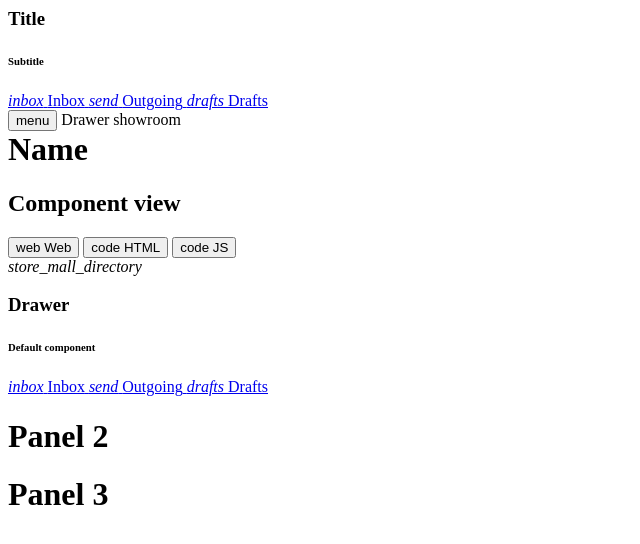
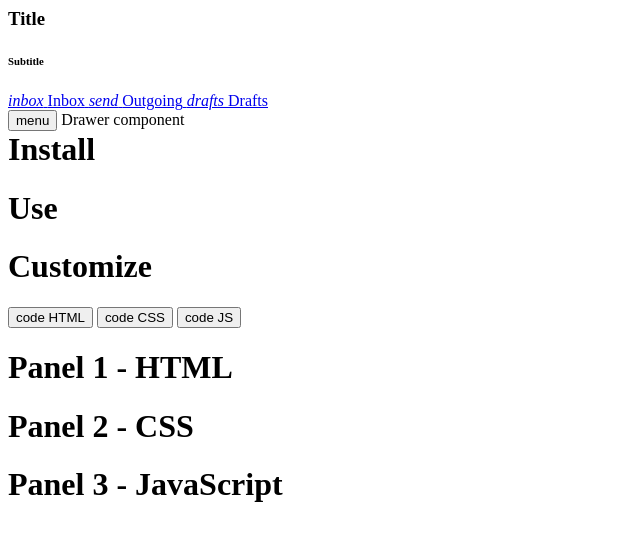
Before and after one commit to faelplg/drawer-component-demo, a website: page index.html in a window 1280 px wide. Shown: the whole page, without its empty margins (0-640 px from the left). Drawn offline with Linux system fonts and the light colour scheme.

Commit message:
3 files modified

```diff
--- a/components/top-app-bar/top-app-bar.component.js
+++ b/components/top-app-bar/top-app-bar.component.js
@@ -12,7 +12,7 @@ export default class TopAppBar {
    *
    */
   constructor(_key) {
-    this.component = MDCTopAppBar.attachTo(document.getElementById(_key));
+    this.component = MDCTopAppBar.attachTo(document.querySelector(_key));
   }
 
   log() {
--- a/index.html
+++ b/index.html
@@ -1,11 +1,14 @@
-<!-- Drawer element -->
-<aside id="main__drawer" class="mdc-drawer mdc-drawer--modal">
+<!-- @use {component} Drawer. - Drawer for app navigation. -->
+<aside id="example-drawer__component" class="mdc-drawer mdc-drawer--modal">
+  <!-- @section Header - Title and subtitle. -->
 	<div class="mdc-drawer__header">
     <h3 class="mdc-drawer__title">Title</h3>
     <h6 class="mdc-drawer__subtitle">Subtitle</h6>
 	</div>
+  <!-- @section Content - Drawer component content. -->
 	<div class="mdc-drawer__content">
-		<nav class="mdc-list">
+    <!-- @use {component} List - List component for navigation. -->
+		<nav id="example-list__component" class="mdc-list">
 			<a class="mdc-list-item mdc-list-item--activated" href="#" aria-selected="true">
 				<i class="material-icons mdc-list-item__graphic" aria-hidden="true">inbox</i>
         <span class="mdc-list-item__text">Inbox</span>
@@ -21,31 +24,30 @@
     </nav>
   </div>
 </aside>
-<!-- Modal drawer required -->
+<!-- Used for &Drawer when .mdc-drawer--modal class is used. -->
 <div class="mdc-drawer-scrim"></div>
 
-<!-- Drawer adjusted container element -->
+<!-- @section Page container - Container with &Drawer adjustments applied. -->
 <div class="mdc-drawer-app-content">
-  <!-- Top app bar element -->
-  <header id="main__top-app-bar" class="mdc-top-app-bar mdc-theme--on-primary mdc-theme--secondary" style="position:absolute;">
+  <!-- @section Top App Bar - Main app bar for quick accessing tools. -->
+  <!-- @use {component} Top App Bar - Top App Bar component for calling Drawer. -->
+  <header id="example-top-app-bar__component" class="mdc-top-app-bar mdc-theme--on-primary mdc-theme--secondary" style="position:absolute;">
     <div class="mdc-top-app-bar__row">
       <section class="mdc-top-app-bar__section mdc-top-app-bar__section--align-start">
         <button class="mdc-icon-button mdc-top-app-bar__navigation-icon material-icons">menu</button>
-        <span class="mdc-top-app-bar__title">Drawer showroom</span>
+        <span class="mdc-top-app-bar__title">Drawer component</span>
       </section>
-      <!-- <section class="mdc-top-app-bar__section mdc-top-app-bar__section--align-end">
-        <button class="mdc-icon-button mdc-top-app-bar__action-item material-icons" aria-label="Download">file_download</button>
-        <button class="mdc-icon-button mdc-top-app-bar__action-item material-icons" aria-label="Print this page">print</button>
-        <button class="mdc-icon-button mdc-top-app-bar__action-item material-icons" aria-label="Bookmark this page">bookmark</button>
-      </section> -->
     </div>
   </header>
-  <!-- Main container element -->
-  <div id="main__container" class="mdc-top-app-bar--fixed-adjust" style="overflow:auto;height:100%;">
+  <!-- @section Content container - Page content container with &TopAppBar adjustments applied. -->
+  <div id="example-page__content"
+       class="mdc-top-app-bar--fixed-adjust"
+       style="overflow:auto;height:100%;">
     <div class="container">
       <div class="box box--shrink">
-        <h1 class="text--center">Name</h1>
-        <h2 class="text--center">Component view</h2>
+        <h1>Install</h1>
+        <h1>Use</h1>
+        <h1>Customize</h1>
       </div>
       <div class="box">
         <div class="container container--raw container--horizontal align-items--center">
@@ -58,8 +60,8 @@
                   <div class="mdc-tab-scroller__scroll-content">
                     <button class="mdc-tab mdc-tab--active" role="tab" aria-selected="true" tabindex="0">
                       <span class="mdc-tab__content">
-                        <span class="mdc-tab__icon material-icons" aria-hidden="true">web</span>
-                        <span class="mdc-tab__text-label">Web</span>
+                        <span class="mdc-tab__icon material-icons" aria-hidden="true">code</span>
+                        <span class="mdc-tab__text-label">HTML</span>
                       </span>
                       <span class="mdc-tab-indicator mdc-tab-indicator--active">
                         <span class="mdc-tab-indicator__content mdc-tab-indicator__content--underline"></span>
@@ -69,7 +71,7 @@
                     <button class="mdc-tab" role="tab">
                       <span class="mdc-tab__content">
                         <span class="mdc-tab__icon material-icons" aria-hidden="true">code</span>
-                        <span class="mdc-tab__text-label">HTML</span>
+                        <span class="mdc-tab__text-label">CSS</span>
                       </span>
                       <span class="mdc-tab-indicator">
                         <span class="mdc-tab-indicator__content mdc-tab-indicator__content--underline"></span>
@@ -91,43 +93,14 @@
               </div>
             </nav>
             <div class="panels">
-              <div class="container container--raw panel active" id="panel-1" role="tabpanel" aria-hidden="false">
-                <!-- Drawer element -->
-                <aside id="example__drawer" class="mdc-drawer">
-                  <div class="mdc-drawer__header">
-                    <div class="mdc-drawer__header-logo">
-                      <i class="material-icons">store_mall_directory</i>
-                    </div>
-                    <div class="mdc-drawer__header-title">
-                      <h3 class="mdc-drawer__title">Drawer</h3>
-                      <h6 class="mdc-drawer__subtitle">Default component</h6>
-                    </div>
-                  </div>
-                  <div class="mdc-drawer__content">
-                    <nav id="example__list" class="mdc-list">
-                      <a class="mdc-list-item mdc-list-item--activated" href="#" aria-selected="true">
-                        <i class="material-icons mdc-list-item__graphic" aria-hidden="true">inbox</i>
-                        <span class="mdc-list-item__text">Inbox</span>
-                      </a>
-                      <a class="mdc-list-item" href="#">
-                        <i class="material-icons mdc-list-item__graphic" aria-hidden="true">send</i>
-                        <span class="mdc-list-item__text">Outgoing</span>
-                      </a>
-                      <a class="mdc-list-item" href="#">
-                        <i class="material-icons mdc-list-item__graphic" aria-hidden="true">drafts</i>
-                        <span class="mdc-list-item__text">Drafts</span>
-                      </a>
-                    </nav>
-                  </div>
-                </aside>
-                <!-- Modal drawer required -->
-                <!-- <div class="mdc-drawer-scrim"></div> -->
+              <div id="panel-1" class="container panel active" role="tabpanel" aria-hidden="false">
+                <h1>Panel 1 - HTML</h1>
               </div>
-              <div class="container panel" id="panel-2" role="tabpanel" aria-hidden="true">
-                <h1>Panel 2</h1>
+              <div id="panel-2" class="container panel" role="tabpanel" aria-hidden="true">
+                <h1>Panel 2 - CSS</h1>
               </div>
-              <div class="container panel" id="panel-3" role="tabpanel" aria-hidden="true">
-                <h1>Panel 3</h1>
+              <div id="panel-3" class="container panel" role="tabpanel" aria-hidden="true">
+                <h1>Panel 3 - JavaScript</h1>
               </div>
             </div>
           </div>
```
Also changed, not shown: index.js (+25 -19 lines).
